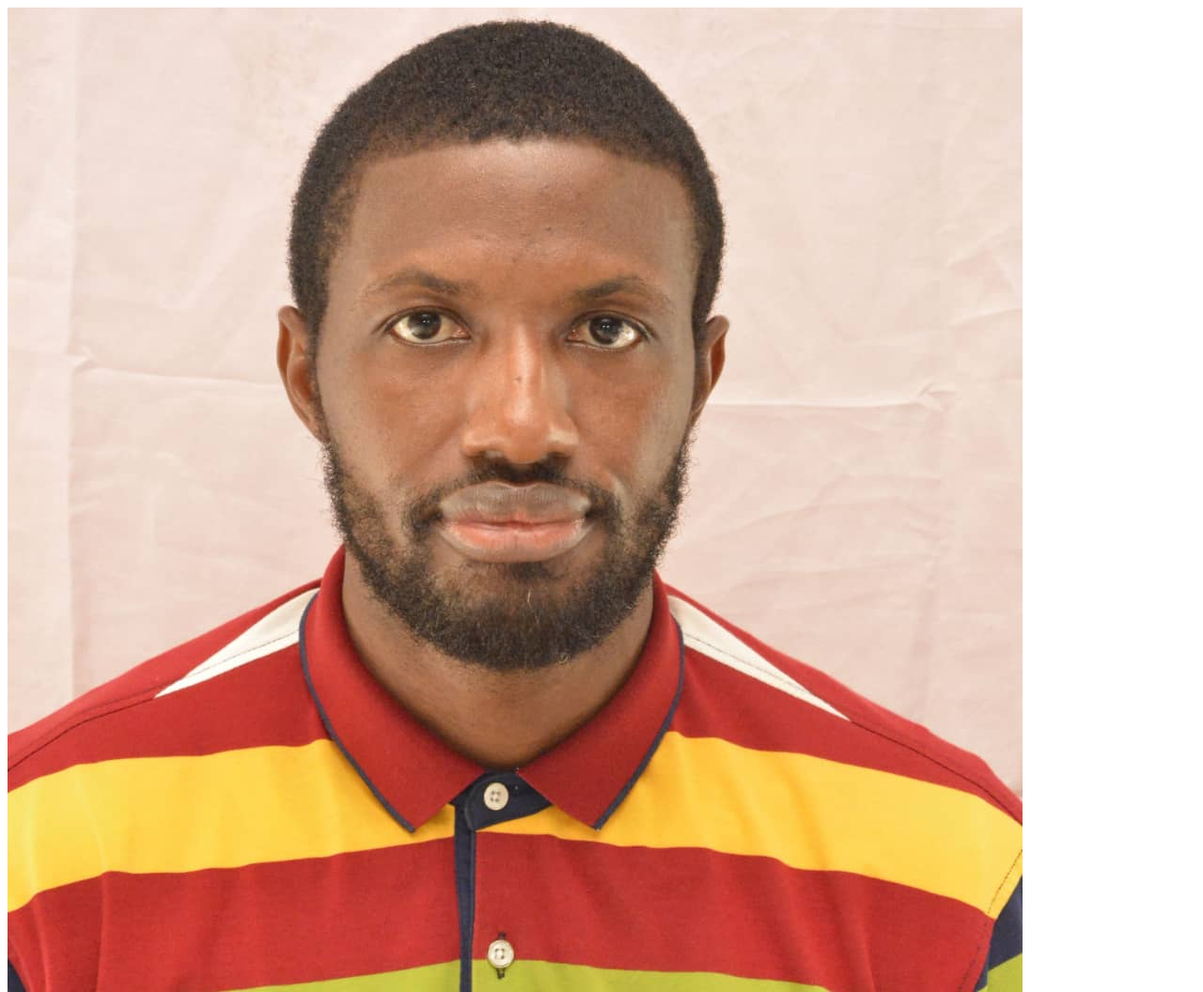
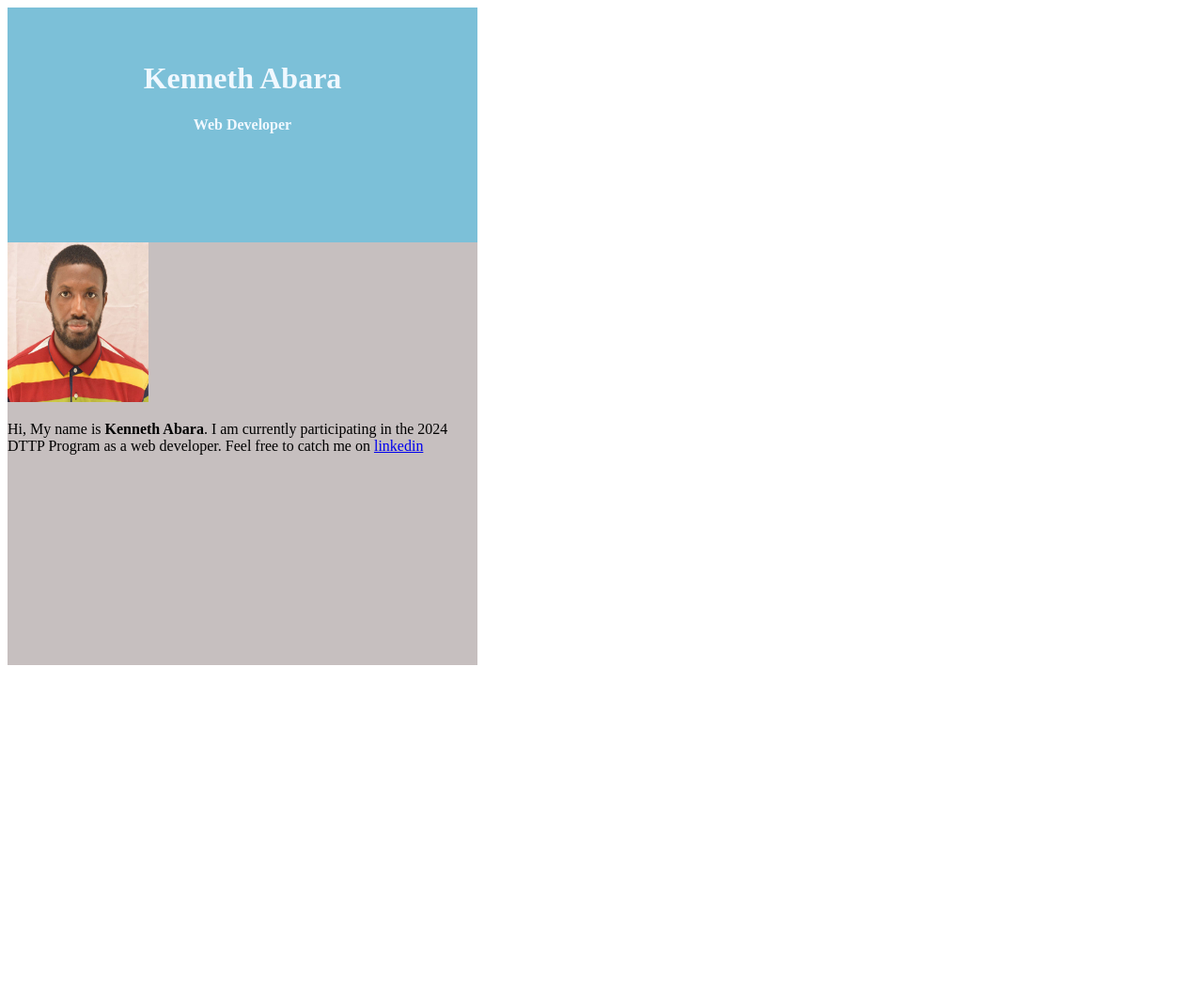
Before and after one commit to zutaree/myFirstDTTP_Repository, a plain HTML site: page index.html in a window 1280 px wide. Shown: the top 1056 px of the page at 94% size. After the commit the page ends 800 px from the top, so only its background shows below. Drawn offline with Linux system fonts and the light colour scheme.

Commit message:
made changes

```diff
--- a/index.html
+++ b/index.html
@@ -1,26 +1,29 @@
 <!DOCTYPE html>
-<!DOCTYPE html>
-<!--[if lt IE 7]>      <html class="no-js lt-ie9 lt-ie8 lt-ie7"> <![endif]-->
-<!--[if IE 7]>         <html class="no-js lt-ie9 lt-ie8"> <![endif]-->
-<!--[if IE 8]>         <html class="no-js lt-ie9"> <![endif]-->
-<!--[if gt IE 8]>      <html class="no-js"> <!--<![endif]-->
+
 <html>
     <head>
         <!--The head tag tells the browser that the code inside of it needs to be read first-->
         <meta charset="utf-8">
         <meta http-equiv="X-UA-Compatible" content="IE=edge">
-        <title>My First Web Page</title>
+        <title>Biography</title>
         <meta name="description" content="">
         <meta name="viewport" content="width=device-width, initial-scale=1">
         <!-- This sets up the web page to be mobile friendly -->
         <link rel="stylesheet" href="">
     </head>
     <body>
-        <img src="images/HuskyPhoto.jpeg"/>
-        <p>Hi, My name is <b>Kenneth Abara</b>. I am currently participating in the 2024 DTTP Program as a web developer.
-            Feel free to catch me on <a href="linkedin.com/in/kennethabara">linkedin</a>
-        </p>
+        <div style="background: #c6bfbf; height:700px; width:500px; border: 1px; align-items: center;">
+            <div style="background:#7cc0d8; height:250px; width:500px; text-align:center; color: aliceblue">
+                <br> <br>
+                <h1>Kenneth Abara</h1>
+                <h4>Web Developer</h4>
 
+            </div>
+            <img src="images/HuskyPhoto.jpeg" width="150px" height="170px"/>
+            <span><p>Hi, My name is <b>Kenneth Abara</b>. I am currently participating in the 2024 DTTP Program as a web developer.
+                Feel free to catch me on <a href="https://www.linkedin.com/in/kennethabara">linkedin</a>
+            </p></span>
+        </div>
 
         <script src="" async defer></script>
     </body>
```
